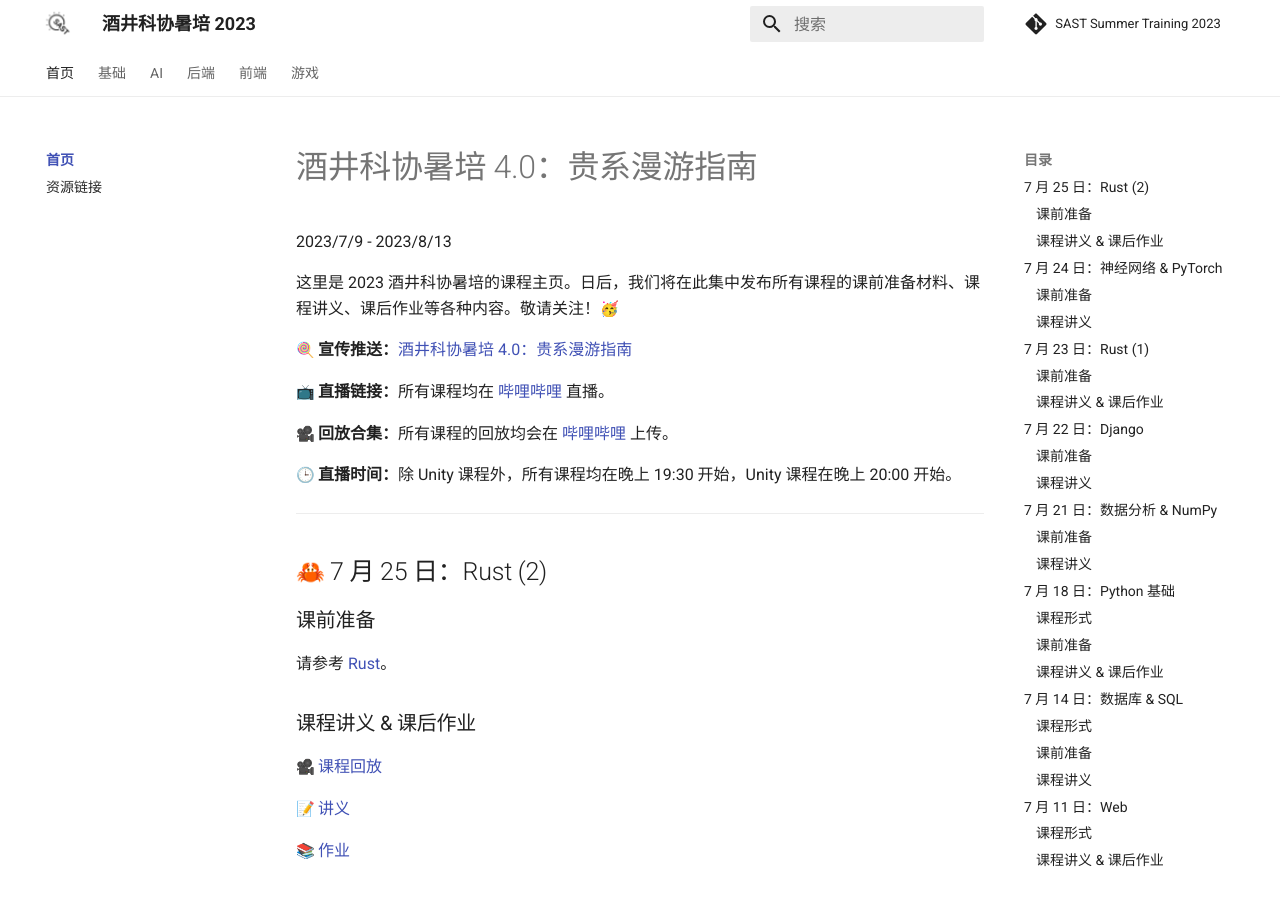
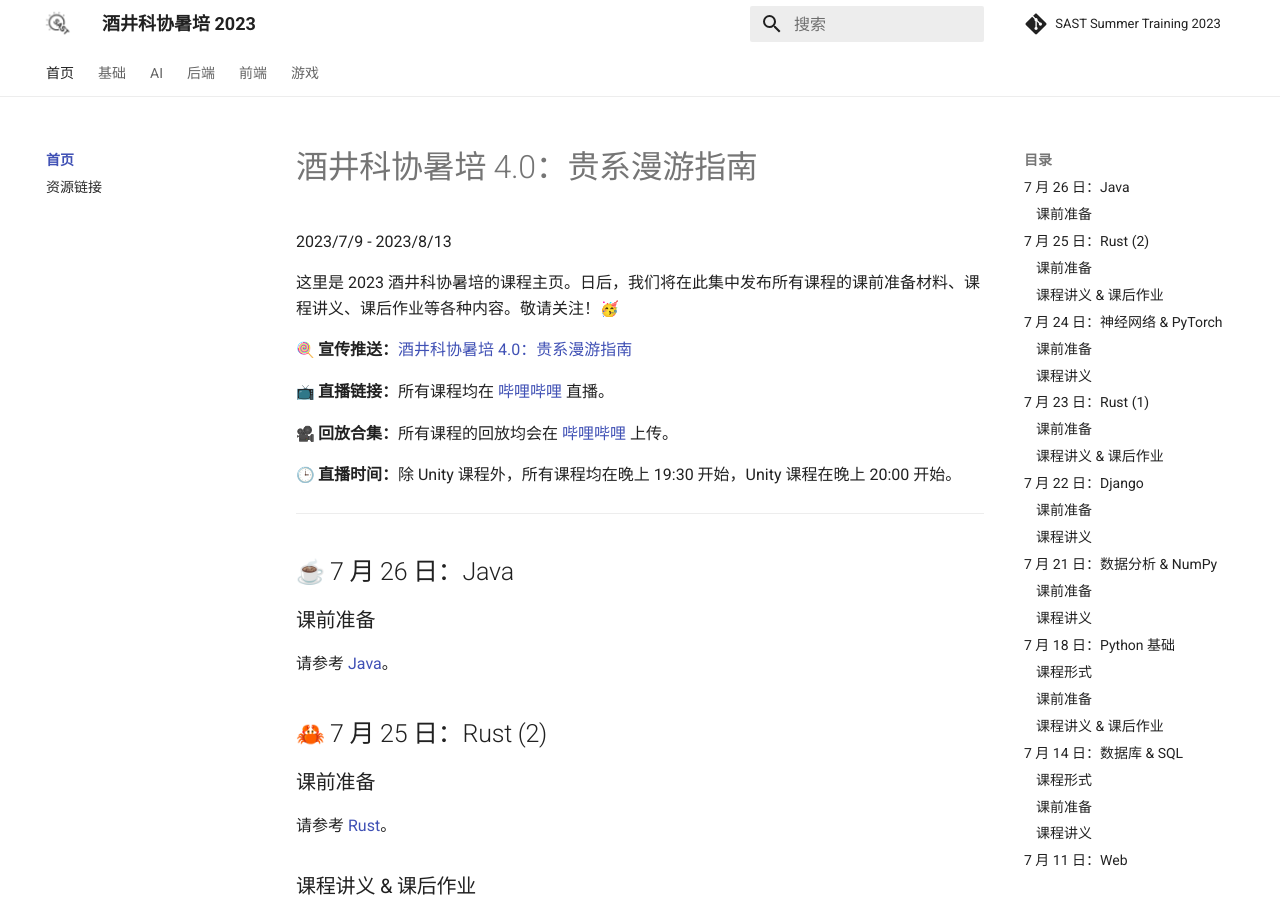
Before and after one commit to sast-summer-training-2023/sast-summer-training-2023.github.io, an MkDocs documentation site: the page built from docs/index.md, in a window 1280 px wide and 900 px high. Built offline with MkDocs 1.6.1 and Material for MkDocs 9.7.7, drawn with Linux system fonts in a browser that asks for light colours; emoji names are drawn with the system emoji font; comment, search, counter and statistics services are not loaded.

Commit message:
feat(java): preparation link

```diff
--- a/docs/frontend/index.md
+++ b/docs/frontend/index.md
@@ -5,3 +5,9 @@
 参加我们的前端课程，从基础开始，一步一步铺筑你的前端开发之路。
 
 这之后，无论你是想在软工等课程中设计出精致而便利的页面，还是希望有一个漂亮的个人网站，我们都可以帮助你找到入门点。
+
+## :coffee: 7 月 26 日：Java
+
+### 课前准备
+
+请参考 [Java](/frontend/java/#_1)。
--- a/docs/index.md
+++ b/docs/index.md
@@ -13,6 +13,12 @@
 :clock3: **直播时间：**除 Unity 课程外，所有课程均在晚上 19:30 开始，Unity 课程在晚上 20:00 开始。
 
 -----
+
+## :coffee: 7 月 26 日：Java
+
+### 课前准备
+
+请参考 [Java](/frontend/java/#_1)。
 
 ## :crab: 7 月 25 日：Rust (2)
 
```
